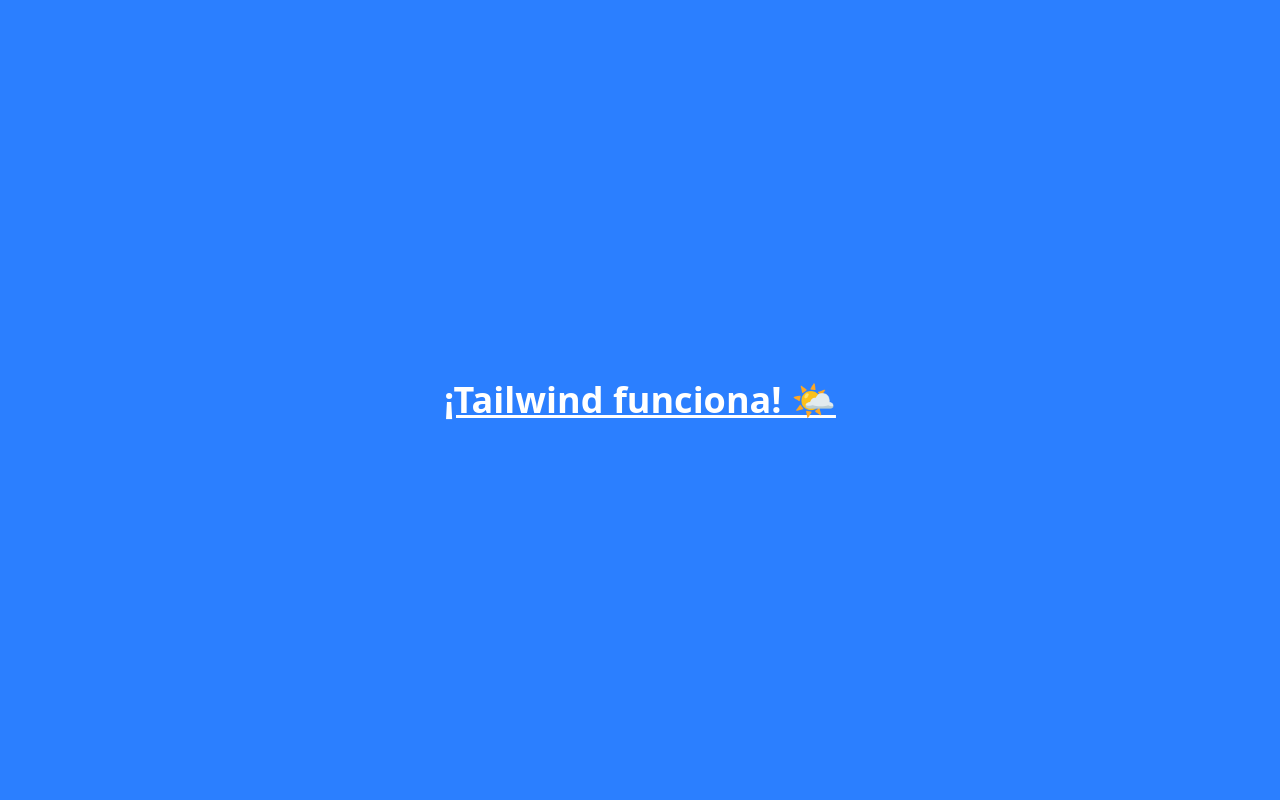
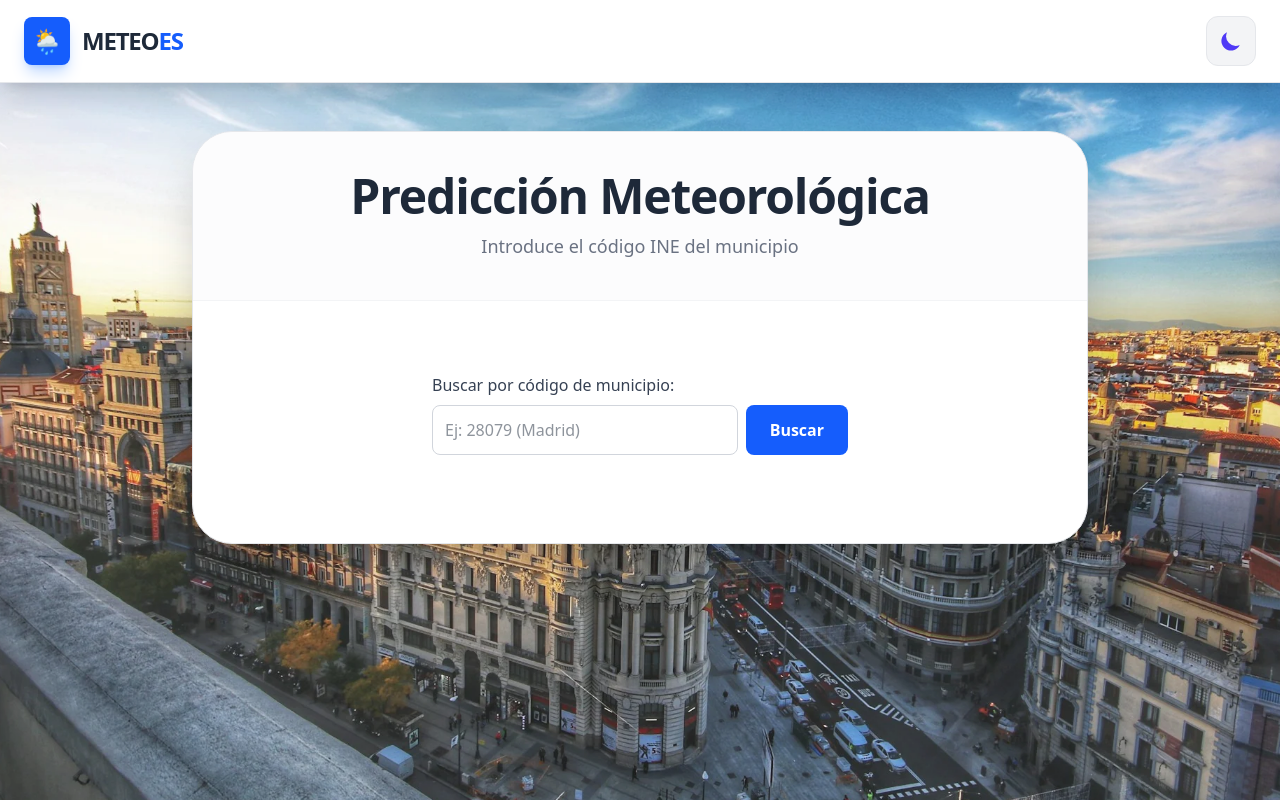
Before and after one commit to AdrianMF97/MeteoES, a React (Vite) app in the folder client/: page / in a window 1280 px wide. Built offline with nearby package versions, Linux system fonts and the light colour scheme.

Commit message:
WIP APP component

```diff
--- a/client/src/App.jsx
+++ b/client/src/App.jsx
@@ -1,9 +1,85 @@
+import { useState, useEffect } from "react";
+import Header from "./components/Header";
+import SearchBar from "./components/SearchBar";
+import MapBackground from "./components/MapBackground";
+
 function App() {
+  const [darkMode, setDarkMode] = useState(false);
+  const [weatherData, setWeatherData] = useState(null);
+  const [loading, setLoading] = useState(false);
+  const [error, setError] = useState(null);
+
+  useEffect(() => {
+    darkMode
+      ? document.documentElement.classList.add("dark")
+      : document.documentElement.classList.remove("dark");
+  }, [darkMode]);
+
+  const handleSearch = async (codigo) => {
+    setLoading(true);
+    setError(null);
+    setWeatherData(null);
+
+    try {
+      const response = await fetch(`/api/tiempo/${codigo}`);
+      const result = await response.json();
+      if (!result.success) throw new Error(result.error);
+      setWeatherData(result.data);
+    } catch (err) {
+      setError(err.message || "Error al obtener datos");
+    } finally {
+      setLoading(false);
+    }
+  };
+
   return (
-    <div className="min-h-screen bg-blue-500 flex items-center justify-center">
-      <h1 className="text-4xl font-bold text-white underline">
-        ¡Tailwind funciona! 🌤️
-      </h1>
+    <div className="min-h-screen transition-colors duration-500 overflow-x-hidden">
+      <MapBackground darkMode={darkMode} />
+      <Header darkMode={darkMode} setDarkMode={setDarkMode} />
+
+      <main className="container mx-auto px-4 py-12">
+        <div className="max-w-4xl mx-auto">
+          <div className="bg-white dark:bg-gray-900 shadow-2xl rounded-[2.5rem] border border-gray-200 dark:border-gray-800 overflow-hidden">
+            <div className="bg-gray-50/50 dark:bg-gray-800/50 p-10 text-center border-b border-gray-100 dark:border-gray-800">
+              <h2 className="text-4xl md:text-5xl font-black mb-3 text-gray-800 dark:text-white tracking-tight">
+                Predicción Meteorológica
+              </h2>
+              <p className="text-gray-500 dark:text-gray-400 text-lg">
+                Introduce el código INE del municipio
+              </p>
+            </div>
+
+            <div className="p-10">
+              <SearchBar onSearch={handleSearch} />
+
+              {/* Resultados */}
+              <div className="mt-12">
+                {loading && (
+                  <div className="flex justify-center py-10">
+                    <div className="animate-spin rounded-full h-14 w-14 border-t-4 border-b-4 border-blue-600"></div>
+                  </div>
+                )}
+
+                {error && (
+                  <div className="bg-red-50 dark:bg-red-900/20 border border-red-200 dark:border-red-800 p-6 rounded-2xl text-center text-red-600 dark:text-red-400 font-medium">
+                    <span className="text-2xl mr-2">⚠️</span> {error}
+                  </div>
+                )}
+
+                {weatherData && (
+                  <div className="animate-in fade-in slide-in-from-bottom-4 duration-700">
+                    <div className="p-8 bg-blue-50 dark:bg-blue-900/20 rounded-3xl border border-blue-100 dark:border-blue-800 text-center">
+                      <p className="text-blue-600 dark:text-blue-300 font-bold text-xl">
+                        Datos cargados para: {weatherData.nombre}
+                      </p>
+                    </div>
+                  </div>
+                )}
+              </div>
+            </div>
+          </div>
+        </div>
+      </main>
     </div>
   );
 }
```
